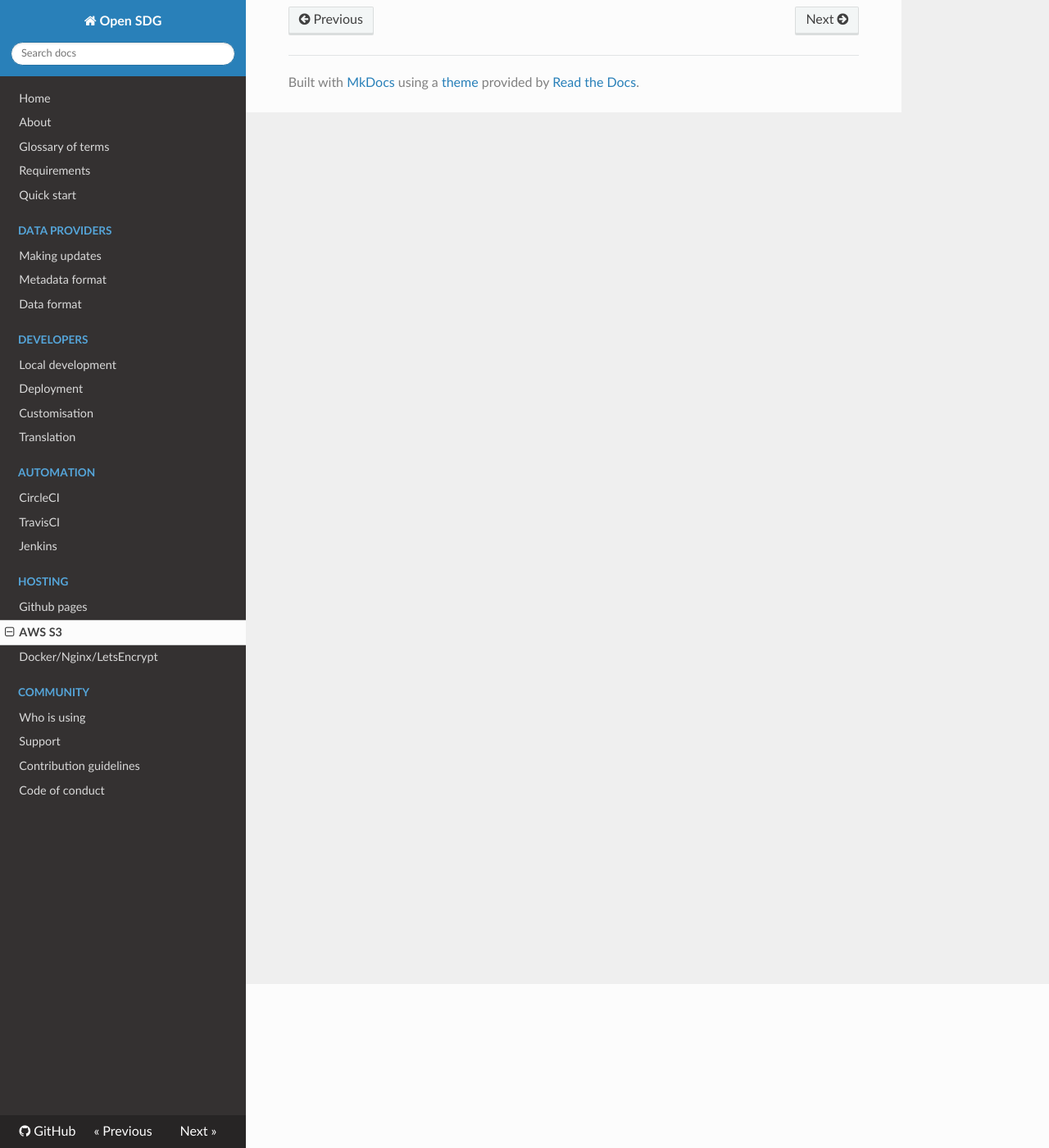
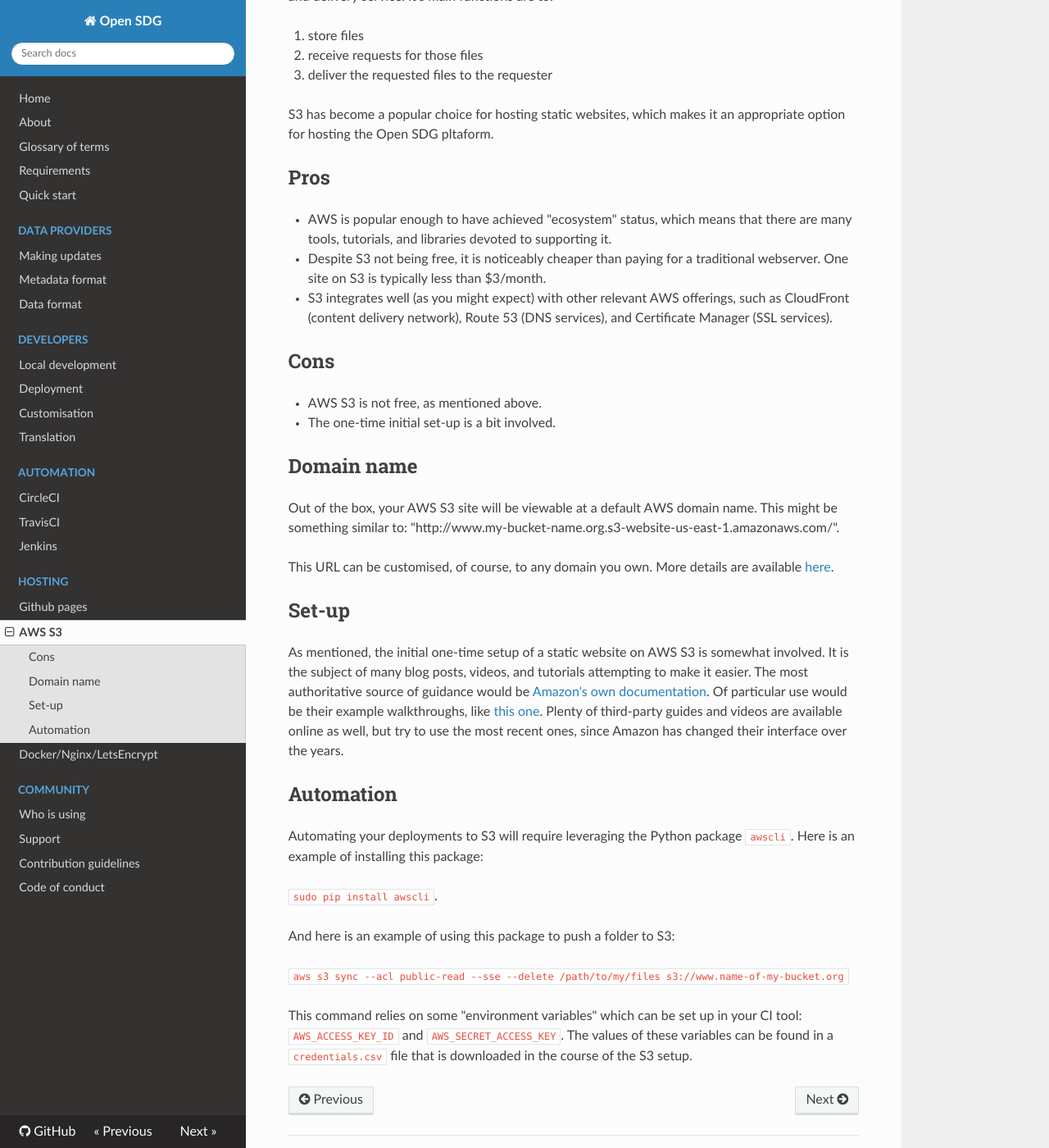
Before and after one commit to open-sdg/open-sdg, an MkDocs documentation site: the page built from docs/hosting/aws-s3.md, in a window 1280 px wide and 1400 px high, scrolled down 200 px. Shown: the whole window at 82% size. Built offline with MkDocs 1.6.1, drawn with Linux system fonts in a browser that asks for light colours; nearby versions of some CDN libraries; old or Windows-style settings are respelled for this version of MkDocs; some of the changed text lies outside the part shown.

Commit message:
Details on AWS S3 hosting option

```diff
--- a/docs/hosting/aws-s3.md
+++ b/docs/hosting/aws-s3.md
@@ -1,3 +1,42 @@
 # Amazon Web Services S3
 
-Coming soon.
+Amazon Web Services (AWS) provides a product called S3, which is first and foremost a file storage and delivery service. It's main functions are to:
+
+1. store files
+1. receive requests for those files
+1. deliver the requested files to the requester
+
+S3 has become a popular choice for hosting static websites, which makes it an appropriate option for hosting the Open SDG pltaform.
+
+## Pros
+
+* AWS is popular enough to have achieved "ecosystem" status, which means that there are many tools, tutorials, and libraries devoted to supporting it.
+* Despite S3 not being free, it is noticeably cheaper than paying for a traditional webserver. One site on S3 is typically less than $3/month.
+* S3 integrates well (as you might expect) with other relevant AWS offerings, such as CloudFront (content delivery network), Route 53 (DNS services), and Certificate Manager (SSL services).
+
+## Cons
+
+* AWS S3 is not free, as mentioned above.
+* The one-time initial set-up is a bit involved.
+
+## Domain name
+
+Out of the box, your AWS S3 site will be viewable at a default AWS domain name. This might be something similar to: "http://www.my-bucket-name.org.s3-website-us-east-1.amazonaws.com/".
+
+This URL can be customised, of course, to any domain you own. More details are available [here](https://docs.aws.amazon.com/AmazonS3/latest/dev/website-hosting-custom-domain-walkthrough.html).
+
+## Set-up
+
+As mentioned, the initial one-time setup of a static website on AWS S3 is somewhat involved. It is the subject of many blog posts, videos, and tutorials attempting to make it easier. The most authoritative source of guidance would be [Amazon's own documentation](https://docs.aws.amazon.com/AmazonS3/latest/dev/WebsiteHosting.html). Of particular use would be their example walkthroughs, like [this one](https://docs.aws.amazon.com/AmazonS3/latest/dev/HostingWebsiteOnS3Setup.html). Plenty of third-party guides and videos are available online as well, but try to use the most recent ones, since Amazon has changed their interface over the years.
+
+## Automation
+
+Automating your deployments to S3 will require leveraging the Python package `awscli`. Here is an example of installing this package:
+
+`sudo pip install awscli`.
+
+And here is an example of using this package to push a folder to S3:
+
+`aws s3 sync --acl public-read --sse --delete /path/to/my/files s3://www.name-of-my-bucket.org`
+
+This command relies on some "environment variables" which can be set up in your CI tool: `AWS_ACCESS_KEY_ID` and `AWS_SECRET_ACCESS_KEY`. The values of these variables can be found in a `credentials.csv` file that is downloaded in the course of the S3 setup.
```
